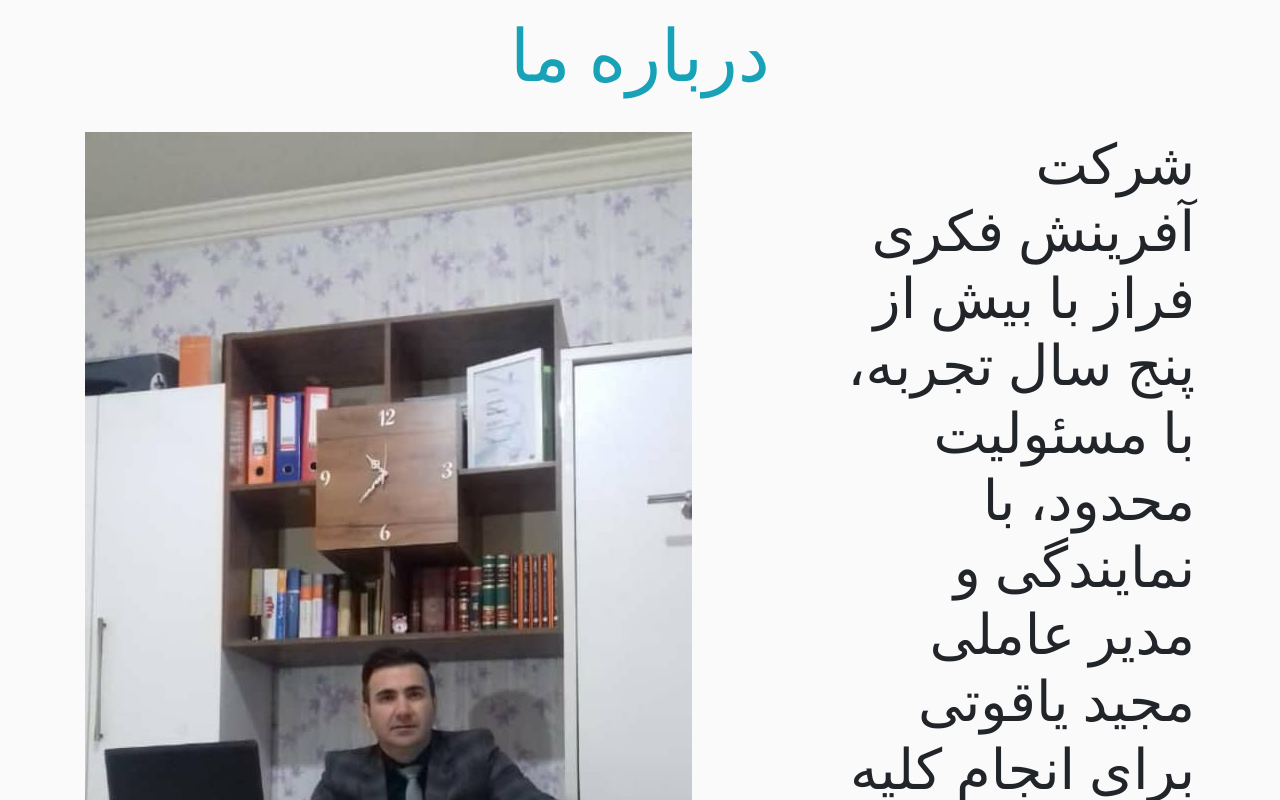
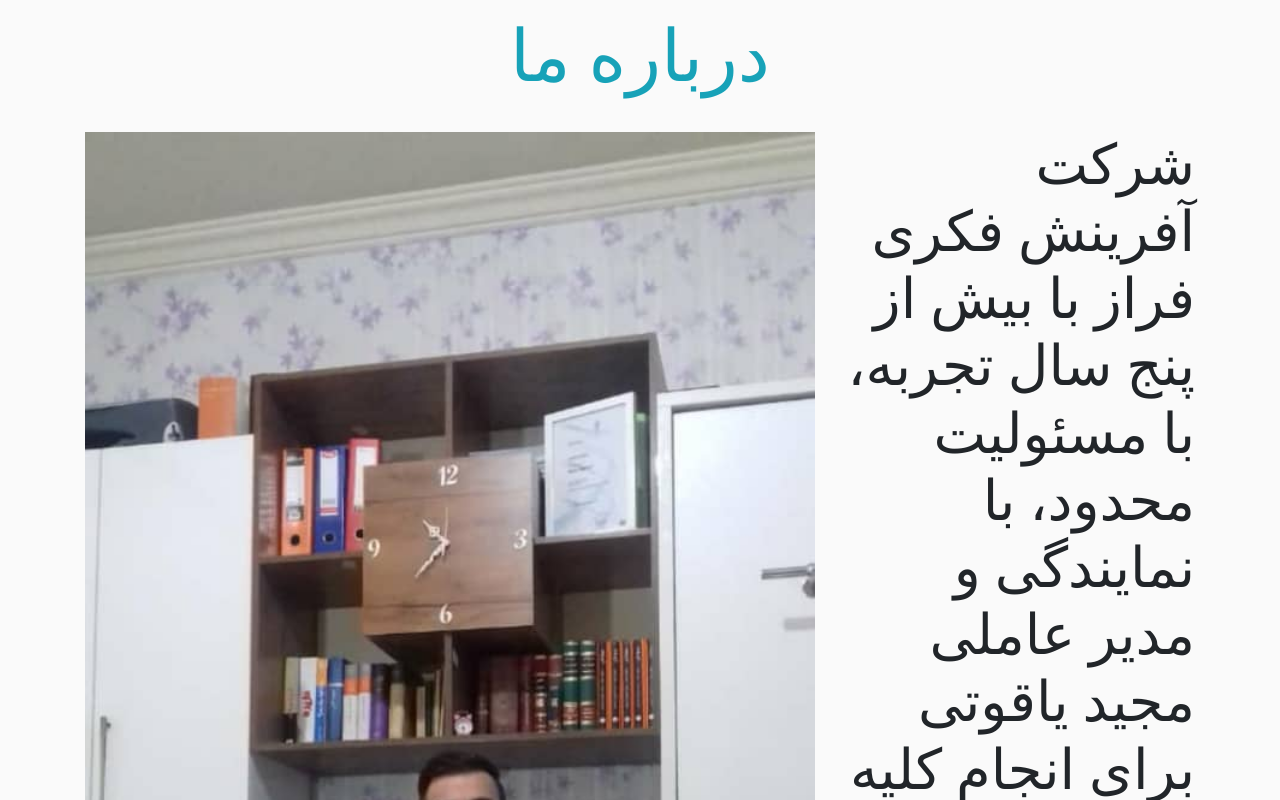
Before and after one commit to ayaghuti/firm-register, a plain HTML site: page index.html in a window 1280 px wide. Shown: the part 3340-4140 px from the top of the page. Drawn offline with nearby package versions, Linux system fonts and the light colour scheme; a web font is replaced by a local one.

Commit message:
apply changes

```diff
--- a/index.html
+++ b/index.html
@@ -256,7 +256,7 @@
         <br>
         <div class="row">
           <div class="col md-8">
-            <img src="./img/majid.jpg" alt="picture of the owner of he site">
+            <img src="./img/majid.jpg" class="d-block w-100" alt="picture of the owner of he site">
           </div>
           <div class="col-md-4">
             <p class="display-4 text-right">
```
